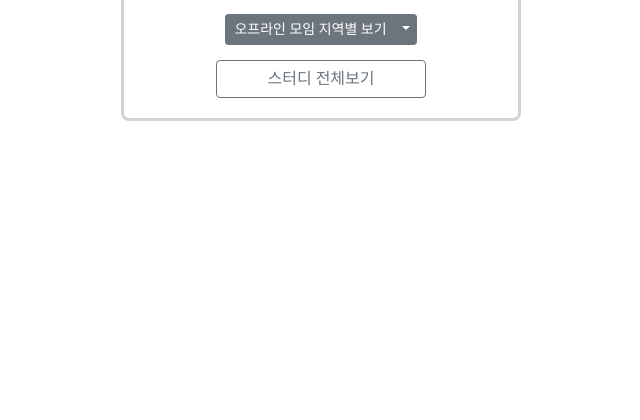
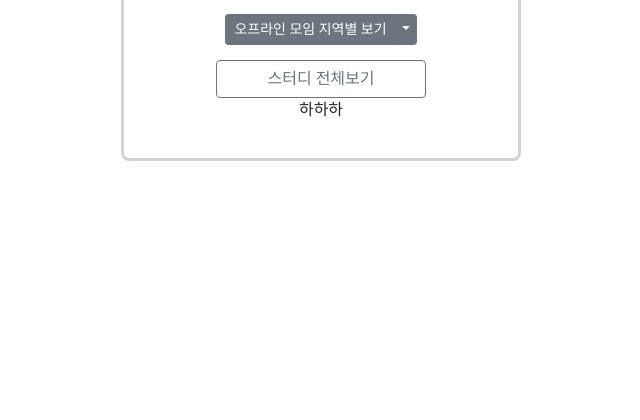
Before and after one commit to losajjang/toy-project, a Python web app: template templates/offline.html in a window 1280 px wide. Shown: the part 304-724 px from the top of the page, without its empty margins (319-959 px from the left). Run offline with Jinja, Linux system fonts and the light colour scheme; the template is opened without the code that fills it, so the values that code supplies are empty.

Commit message:
second commit

```diff
--- a/templates/offline.html
+++ b/templates/offline.html
@@ -117,6 +117,7 @@
             <div class="btn-recruite">
                 <button type="button" class="btn btn-outline-secondary">스터디 전체보기</button>
             </div>
+            <p>하하하</p>
         </div>
 
     </div>
```
